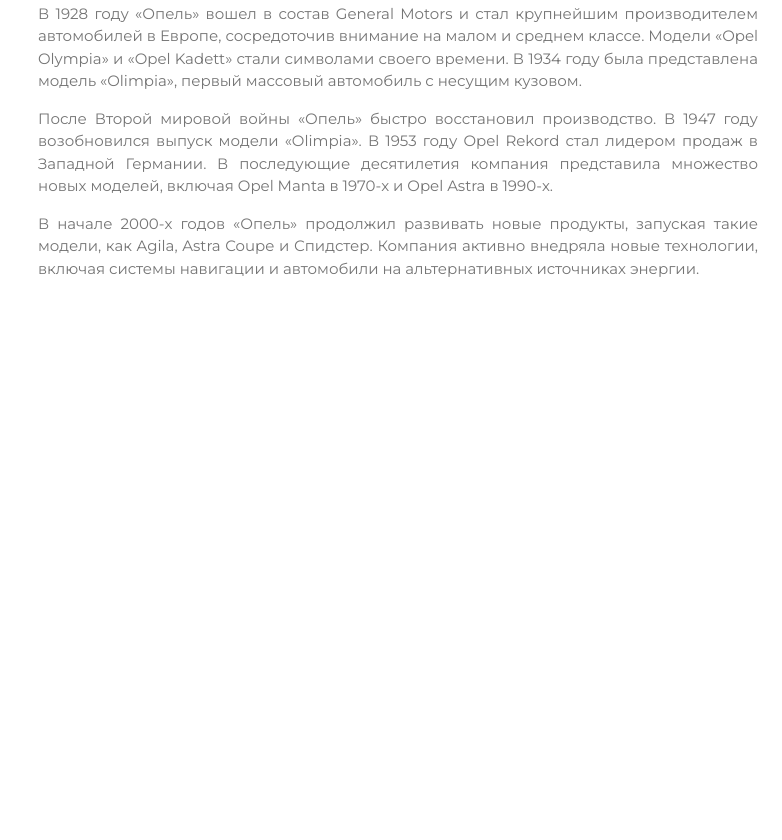
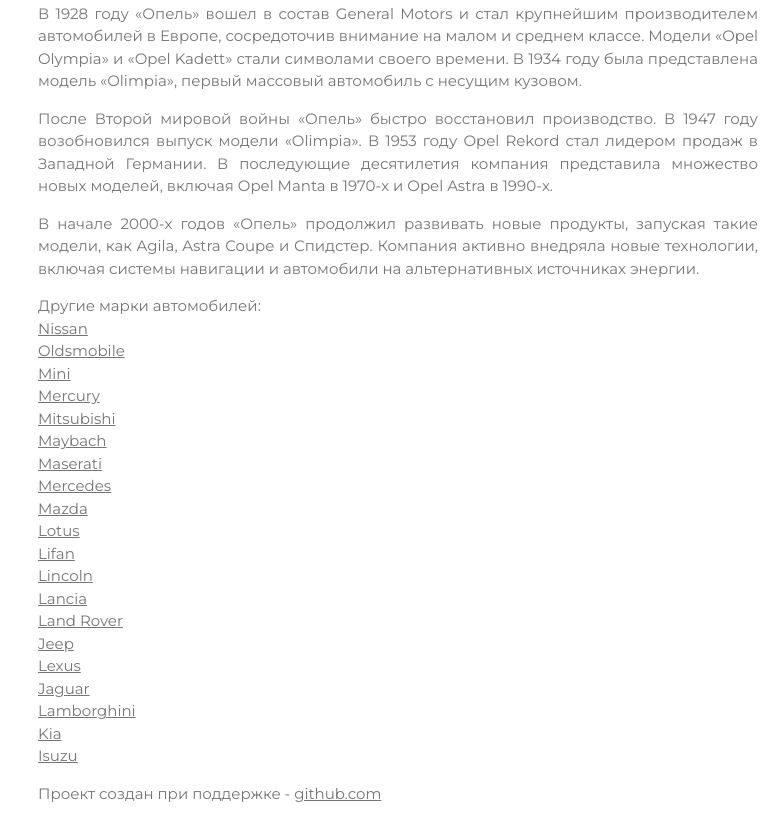
Before and after one commit to avtoson/avtoson.github.io, a plain HTML site: page index.html in a window 1280 px wide. Shown: the part 1662-2502 px from the top of the page, without its empty margins (498-1280 px from the left). Before the commit the page ends 2001 px from the top, so only its background shows below. Drawn offline with Linux system fonts and the light colour scheme.

Commit message:
Update index.html

```diff
--- a/index.html
+++ b/index.html
@@ -88,6 +88,30 @@
 
 <p>В начале 2000-х годов «Опель» продолжил развивать новые продукты, запуская такие модели, как Agila, Astra Coupe и Спидстер. Компания активно внедряла новые технологии, включая системы навигации и автомобили на альтернативных источниках энергии.</p>
 
+<p>Другие марки автомобилей:<br/>
+<a href="https://avtoson.github.io/2.html">Nissan</a><br/>
+<a href="https://avtoson.github.io/1.html">Oldsmobile</a><br/>
+<a href="https://avtoson.github.io/4.html">Mini</a><br/>
+<a href="https://avtoson.github.io/5.html">Mercury</a><br/>
+<a href="https://avtoson.github.io/3.html">Mitsubishi</a><br/>
+<a href="https://avtoson.github.io/8.html">Maybach</a><br/>
+<a href="https://avtoson.github.io/9.html">Maserati</a><br/>
+<a href="https://avtoson.github.io/6.html">Mercedes</a><br/>
+<a href="https://avtoson.github.io/7.html">Mazda</a><br/>
+<a href="https://avtoson.github.io/10.html">Lotus</a><br/>
+<a href="https://avtoson.github.io/12.html">Lifan</a><br/>
+<a href="https://avtoson.github.io/11.html">Lincoln</a><br/>
+<a href="https://avtoson.github.io/15.html">Lancia</a><br/>
+<a href="https://avtoson.github.io/14.html">Land Rover</a><br/>
+<a href="https://avtoson.github.io/18.html">Jeep</a><br/>
+<a href="https://avtoson.github.io/13.html">Lexus</a><br/>
+<a href="https://avtoson.github.io/19.html">Jaguar</a><br/>
+<a href="https://avtoson.github.io/16.html">Lamborghini</a><br/>
+<a href="https://avtoson.github.io/17.html">Kia</a><br/>
+<a href="https://avtoson.github.io/20.html">Isuzu</a></p>
+
+<p>Проект создан при поддержке - <a href="https://github.com/avtoson">github.com</a></p>
+
     <!-- Testimonials -->
 
 
```
